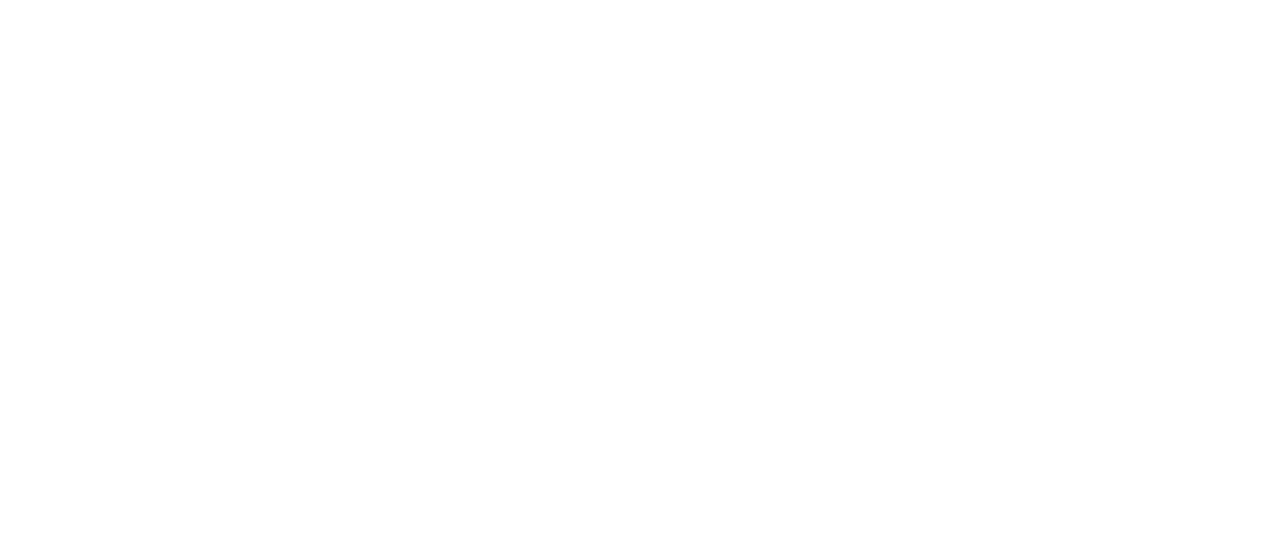
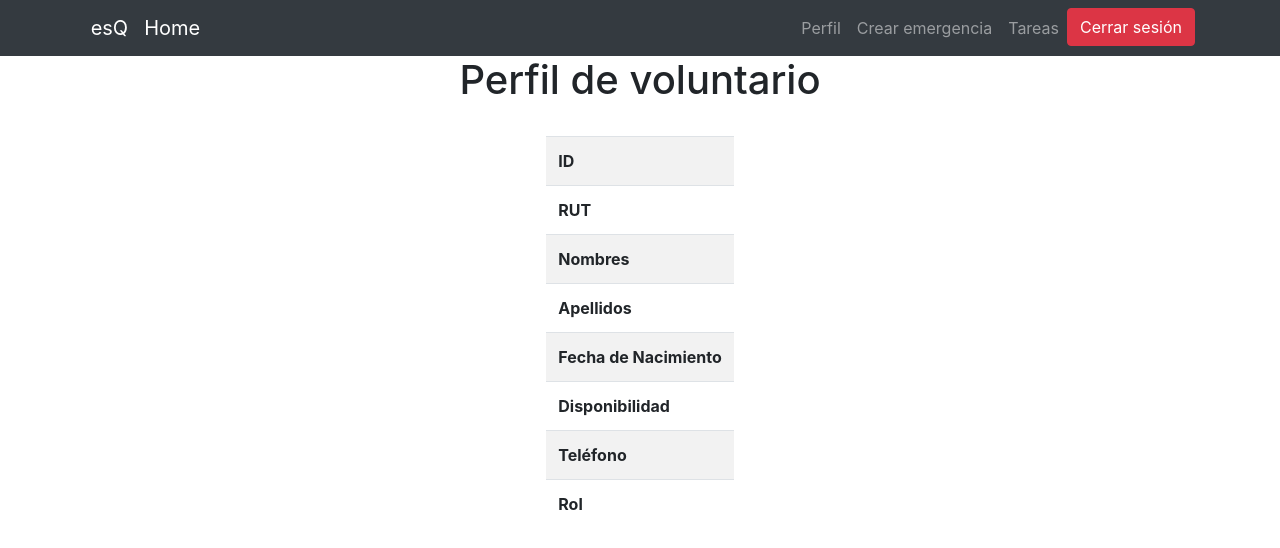
Before and after one commit to USACHMarceloGodoy/TBD_Entrega1, a Nuxt app in the folder Frontend/: page /perfil in a window 1280 px wide. Before the commit this address had no page. Shown: the top 548 px of the page. Built offline with nearby package versions, Linux system fonts and the light colour scheme.

Commit message:
Creacion del perfil del voluntario (uso componente)

```diff
--- a/Frontend/package.json
+++ b/Frontend/package.json
@@ -18,7 +18,7 @@
     "bootstrap-vue": "^2.22.0",
     "core-js": "^3.25.3",
     "leaflet": "^1.9.4",
-    "nuxt": "^2.16.3",
+    "nuxt": "^2.17.1",
     "vue": "^2.7.14",
     "vue-server-renderer": "^2.7.10",
     "vue-template-compiler": "^2.7.10",
--- /dev/null
+++ b/Frontend/pages/perfil.vue
@@ -0,0 +1,63 @@
+<template>
+  <div>
+    <NavBar/>
+    <h1 style='text-align: center'>Perfil de voluntario</h1>
+    <br>
+    <table class="table table-striped d-flex justify-content-center">
+      <tbody>
+        <tr>
+          <th>ID</th>
+<!--          <td>{{voluntario.id}}}</td>          (comentadas para ver la vista perfil)-->
+
+        </tr>
+        <tr>
+          <th>RUT</th>
+<!--          <td>{{voluntario.rut}}}</td>-->
+        </tr>
+        <tr>
+          <th>Nombres</th>
+<!--          <td>{{voluntario.nombres}}}</td>-->
+        </tr>
+        <tr>
+          <th>Apellidos</th>
+<!--          <td>{{ voluntario.apellidos }}</td>-->
+        </tr>
+        <tr>
+          <th>Fecha de Nacimiento</th>
+<!--          <td>{{ voluntario.fecha_nac.slice(0, 10) }}</td>-->
+        </tr>
+        <tr>
+          <th>Disponibilidad</th>
+<!--          <td>{{ voluntario.disponibilidad }}</td>-->
+        </tr>
+        <tr>
+          <th>Teléfono</th>
+<!--          <td>{{ voluntario.telefono }}</td>-->
+        </tr>
+        <tr>
+          <th>Rol</th>
+<!--          <td>{{ voluntario.rol }}</td>-->
+        </tr>
+      </tbody>
+    </table>
+  </div>
+</template>
+
+<script>
+import NavBar from '~/components/NavBar.vue' //se importa el componente de Navbar creado previamente
+export default {
+// Componente de la página principal
+  components: {
+    NavBar,
+  },
+  data() {
+    return {
+      voluntario: JSON.parse(localStorage.getItem('client')),
+    }
+  },
+}
+</script>
+
+<style scoped>
+
+</style>
```
Also changed, not shown: 1 other file (tests, documents, lock files or other folders).
